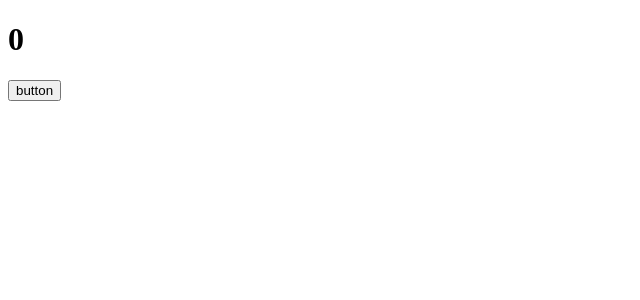
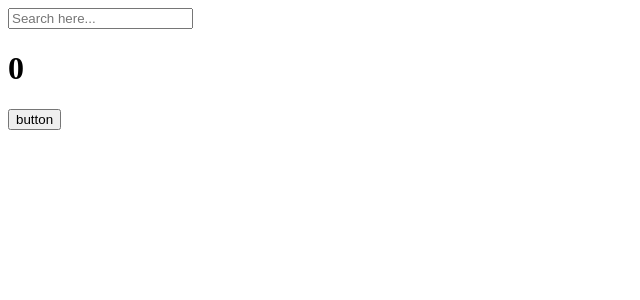
Before and after one commit to yoonnjeong/nomadMovie, a React (Create React App) app in the folder create-app/: page / in a window 1280 px wide. Shown: the top 300 px of the page, without its empty margins (0-640 px from the left). Built offline with nearby package versions, Linux system fonts and the light colour scheme.

Commit message:
useEffect, useState

```diff
--- a/create-app/src/App.js
+++ b/create-app/src/App.js
@@ -2,15 +2,39 @@ import { useState, useEffect } from "react";
 
 function App() {
   const [counter, setCounter] = useState(0);
+  const [keyword, setKeyword] = useState("");
   const onClick = () => setCounter((prev) => prev + 1);
-  console.log("all");
+  const onChange = (e) => setKeyword(e.target.value);
+
+  console.log("all", keyword);
 
   useEffect(() => {
     console.log("once");
   }, []);
 
+  useEffect(() => {
+    // if (keyword !== "" && keyword.length >= 5) {
+    //   console.log("search", keyword);
+    // }
+    console.log("keyword change");
+  }, [keyword]);
+
+  useEffect(() => {
+    console.log("counter change");
+  }, [counter]);
+
+  useEffect(() => {
+    console.log("keyword, counter change");
+  }, [keyword, counter]);
+
   return (
     <div>
+      <input
+        type="text"
+        onChange={onChange}
+        value={keyword}
+        placeholder="Search here..."
+      />
       <h1>{counter}</h1>
       <button onClick={onClick}>button</button>
     </div>
```
